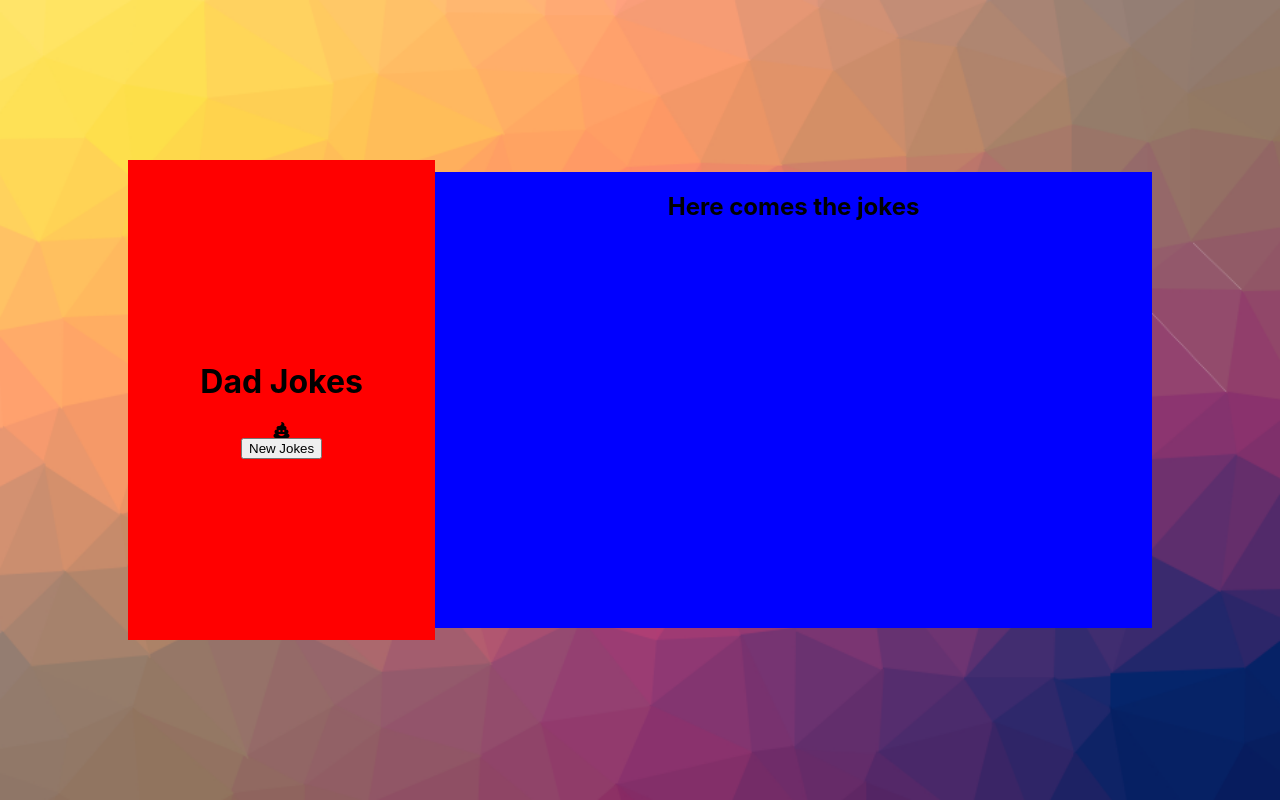
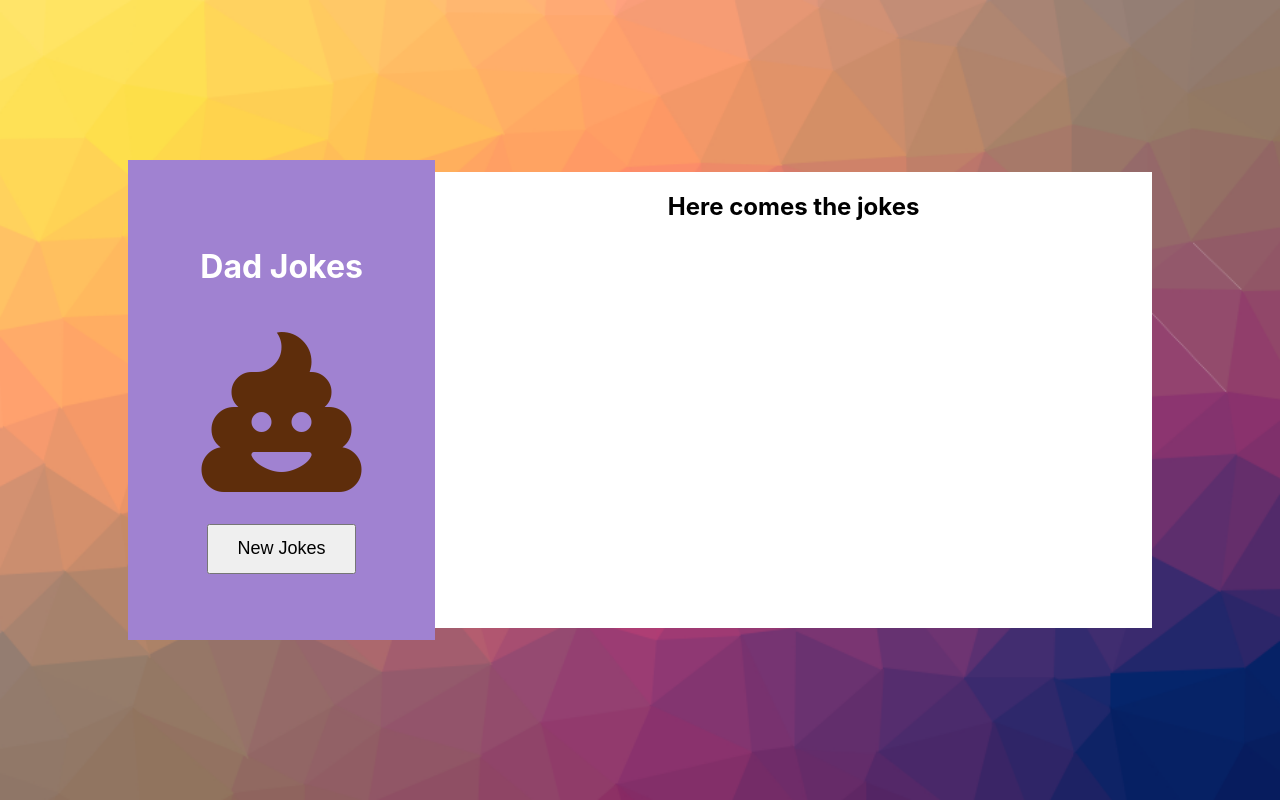
Before and after one commit to Pascha-404/dadJokesProject, a React (Create React App) app: page / in a window 1280 px wide. Built offline with nearby package versions, Linux system fonts and the light colour scheme; no server answers.

Commit message:
better first Styling

```diff
--- a/src/Board.css
+++ b/src/Board.css
@@ -1,3 +1,7 @@
+::-webkit-scrollbar{
+    display:none;
+}
+
 .Board {
     width: 80%;
     height: 60%;
@@ -7,18 +11,31 @@
 }
 
 .Board-left{
-    background-color: red;
+    background-color: #A082D1;
     width: 30%;
     height: 100%;
     display: flex;
     flex-direction: column;
     justify-content: center;
     align-items: center;
+    color: #fff;
+}
+
+.Board-bigIcon{
+    font-size: 10rem;
+    color: rgb(94, 45, 11);
+    margin: 1.5rem auto 2rem;
+}
+
+.Board-newBtn{
+    padding: 0.8rem 1.8rem;
+    font-size: 1.125rem;
 }
 
 .Board-right{
     width: 70%;
     height: 95%;
-    background-color: blue;
+    background-color: #fff;
     overflow-y: scroll;
+
 }
```
